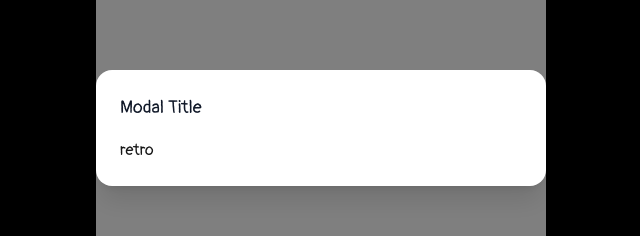
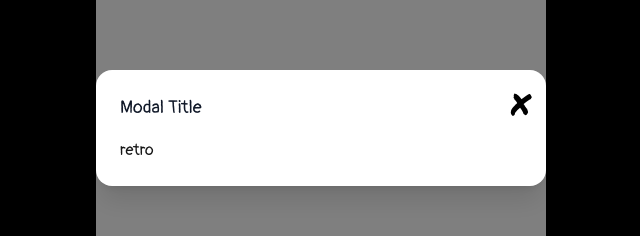
Before and after one commit to weilidai2001/keep-my-cat-2025, a Next.js app: page /retro in a window 1280 px wide. Shown: the part 272-508 px from the top of the page, without its empty margins (319-959 px from the left). Built offline with nearby package versions, Linux system fonts and the light colour scheme.

Commit message:
feat: add close button with Permanent Marker font to modal component

```diff
--- a/src/components/ui/modal.tsx
+++ b/src/components/ui/modal.tsx
@@ -1,6 +1,12 @@
 "use client";
 
 import { Fragment, useState } from "react";
+import { Permanent_Marker } from 'next/font/google';
+
+const markerFont = Permanent_Marker({
+  subsets: ['latin'],
+  weight: '400',
+});
 import { Dialog, Transition } from "@headlessui/react";
 
 export default function Modal({ children }: { children: React.ReactElement }) {
@@ -36,7 +42,15 @@ export default function Modal({ children }: { children: React.ReactElement }) {
               leaveFrom="opacity-100 scale-100"
               leaveTo="opacity-0 scale-95"
             >
-              <Dialog.Panel className="w-[80%] max-w-[450px] h-[80%] transform overflow-hidden rounded-2xl bg-white p-6 text-left align-middle shadow-xl transition-all">
+              <Dialog.Panel className="w-[80%] max-w-[450px] h-[80%] transform overflow-hidden rounded-2xl bg-white p-6 text-left align-middle shadow-xl transition-all relative">
+                <button
+                  onClick={() => setIsOpen(false)}
+                  className={`absolute top-4 right-4 text-3xl text-black hover:scale-110 transition ${markerFont.className}`}
+                  aria-label="Close modal"
+                  type="button"
+                >
+                  X
+                </button>
                 <Dialog.Title className="text-lg font-medium text-gray-900">
                   Modal Title
                 </Dialog.Title>
```
